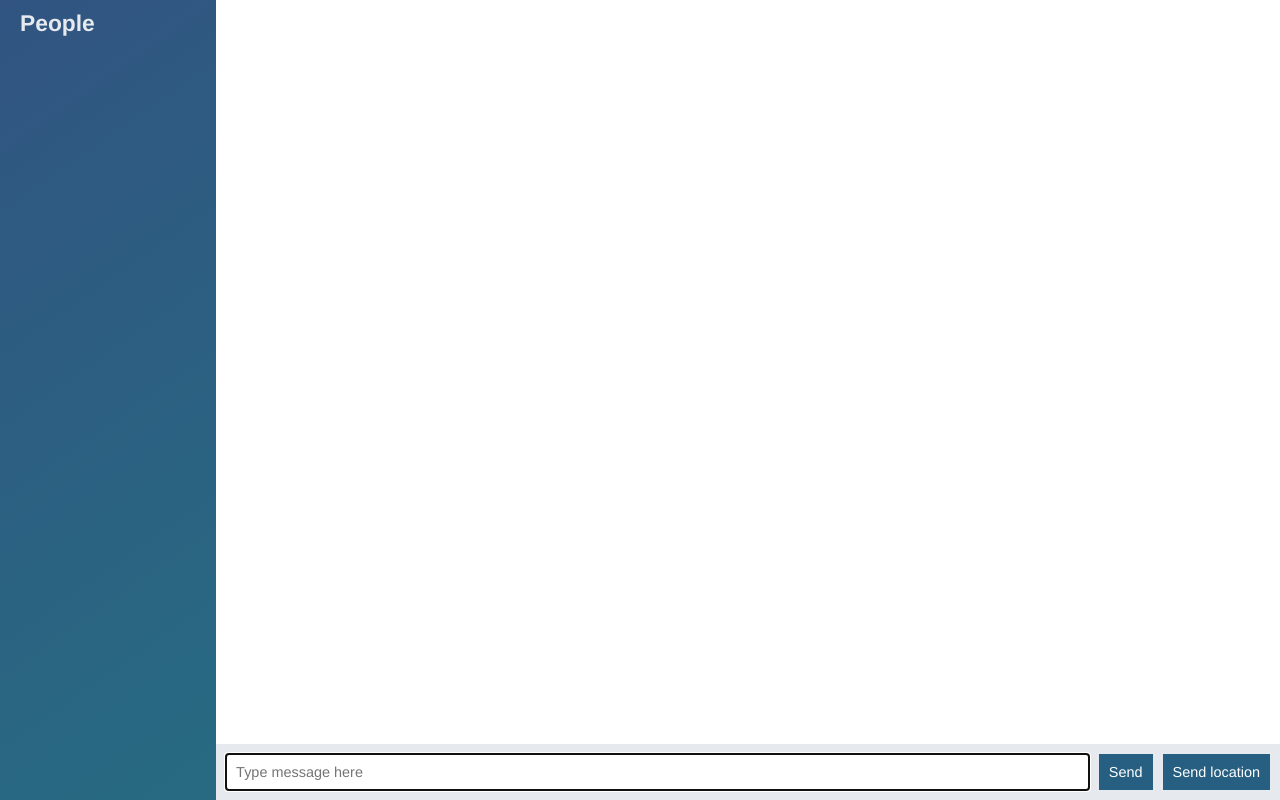
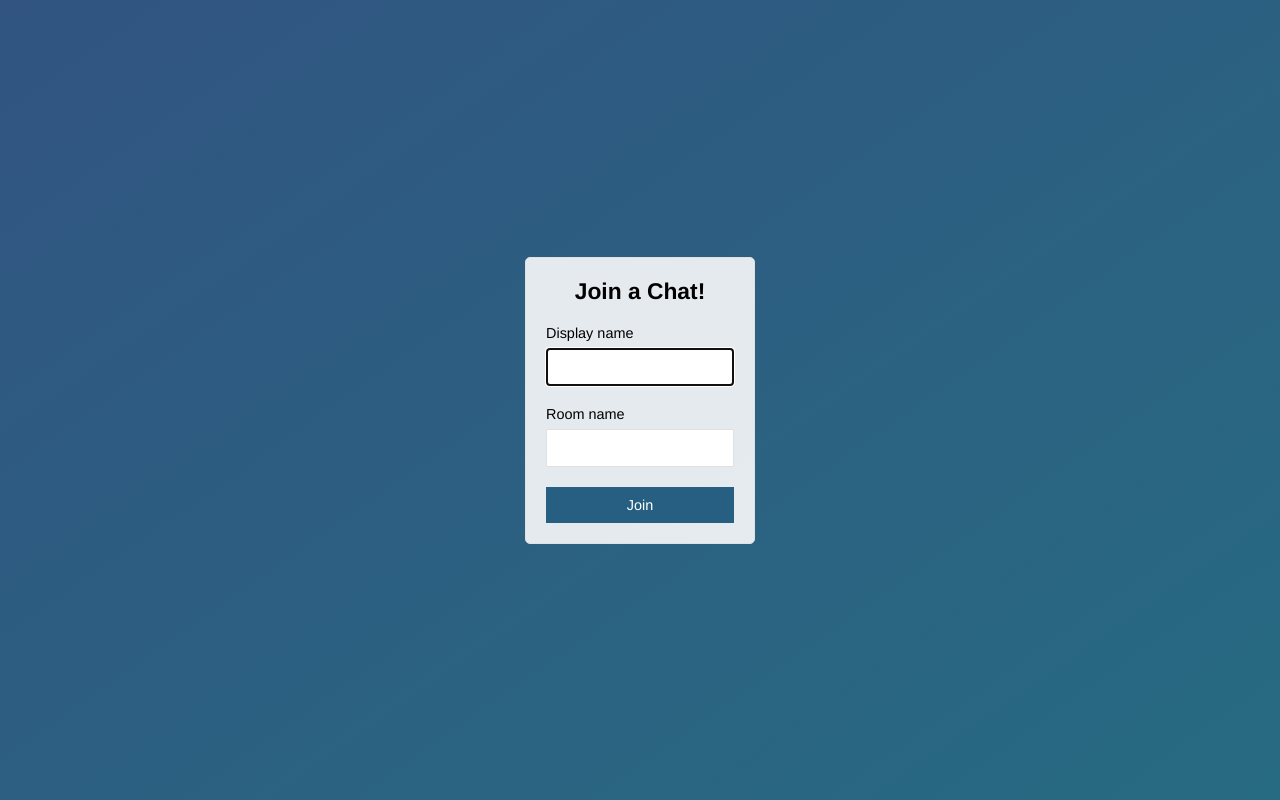
Before and after one commit to klebercal/node-course-chat-app, a website: page public/index.html in a window 1280 px wide. Drawn offline with nearby package versions, Linux system fonts and the light colour scheme; no server answers.

Commit message:
Add join page that submits to chat page

```diff
--- a/public/index.html
+++ b/public/index.html
@@ -2,53 +2,28 @@
 <html>
   <head>
     <meta charset="utf-8">
+    <meta name="viewport" content="width=device-width, initial-scale=1, user-scalable=no">
+    <title>Join | ChatApp</title>
     <link rel="stylesheet" href="/css/styles.css">
   </head>
-<body class="chat">
-  <div class="chat__sidebar">
-    <h3>People</h3>
-    <div id="users"></div>
+  <body class="centered-form">
+    <div class="centered-form__form">
+      <form action="/chat.html">
+        <div class="form-field">
+          <h3>Join a Chat!</h3>
         </div>
-
-  <div class="chat__main">
-    <ol id="messages-list" class="chat__messages"></ol>
-
-    <div class="chat__footer">
-      <form id="message-form">
-        <input type="text" name="message" placeholder="Type message here" autofocus autocomplete="off">
-        <button>Send</button>
+        <div class="form-field">
+          <label>Display name</label>
+          <input type="text" name="name" autofocus>
+        </div>
+        <div class="form-field">
+          <label>Room name</label>
+          <input type="text" name="room">
+        </div>
+        <div class="form-field">
+          <button>Join</button>
+        </div>
       </form>
-      <button type="button" id="send-location">Send location</button>
-    </div>
     </div>
   </body>
-<script id="message-template" type="text/template">
-  <li class="message">
-    <div class="message__title">
-      <h4>{{from}}</h4>
-      <span>{{createdAt}}</span>
-    </div>
-    <div class="message__body">
-      <p>{{text}}</p>
-    </div>
-  </li>
-</script>
-<script id="location-message-template" type="text/template">
-  <li class="message">
-    <div class="message__title">
-      <h4>{{from}}</h4>
-      <span>{{createdAt}}</span>
-    </div>
-    <div class="message__body">
-      <p>
-        <a href="{{url}}" target="_blank">My current location</a>
-      </p>
-    </div>
-  </li>
-</script>
-<script src="/socket.io/socket.io.js"></script>
-<script src="https://cdnjs.cloudflare.com/ajax/libs/jquery/3.1.1/jquery.js"></script>
-<script src="/js/libs/moment.js"></script>
-<script src="/js/libs/mustache.js"></script>
-<script src="/js/index.js"></script>
 </html>
```
Also changed, not shown: public/chat.html (added, +56 -0 lines), public/js/chat.js (renamed from public/js/index.js). Lines whose indentation alone changed are shown as unchanged.
